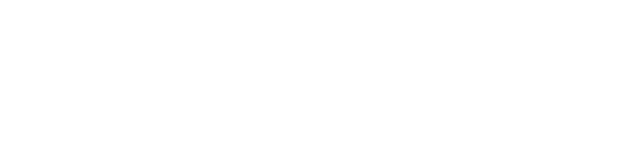
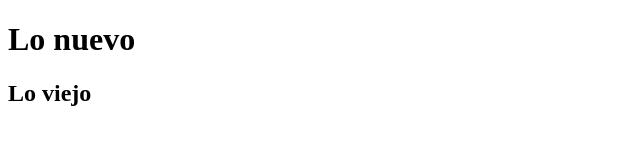
Before and after one commit to EmiroMercado/sistema-de-registro, a plain HTML site: page index.html in a window 1280 px wide. Shown: the whole page, without its empty margins (0-640 px from the left). Drawn offline with Linux system fonts and the light colour scheme.

Commit message:
Se modifico el index

```diff
--- a/index.html
+++ b/index.html
@@ -6,6 +6,8 @@
     <title>Sistema de registro de juegos</title>
 </head>
 <body>
-
+    <h1>Lo nuevo</h1>
+    <h2>Lo viejo</h2>
+    <script src="app.js"></script>
 </body>
 </html>
```
